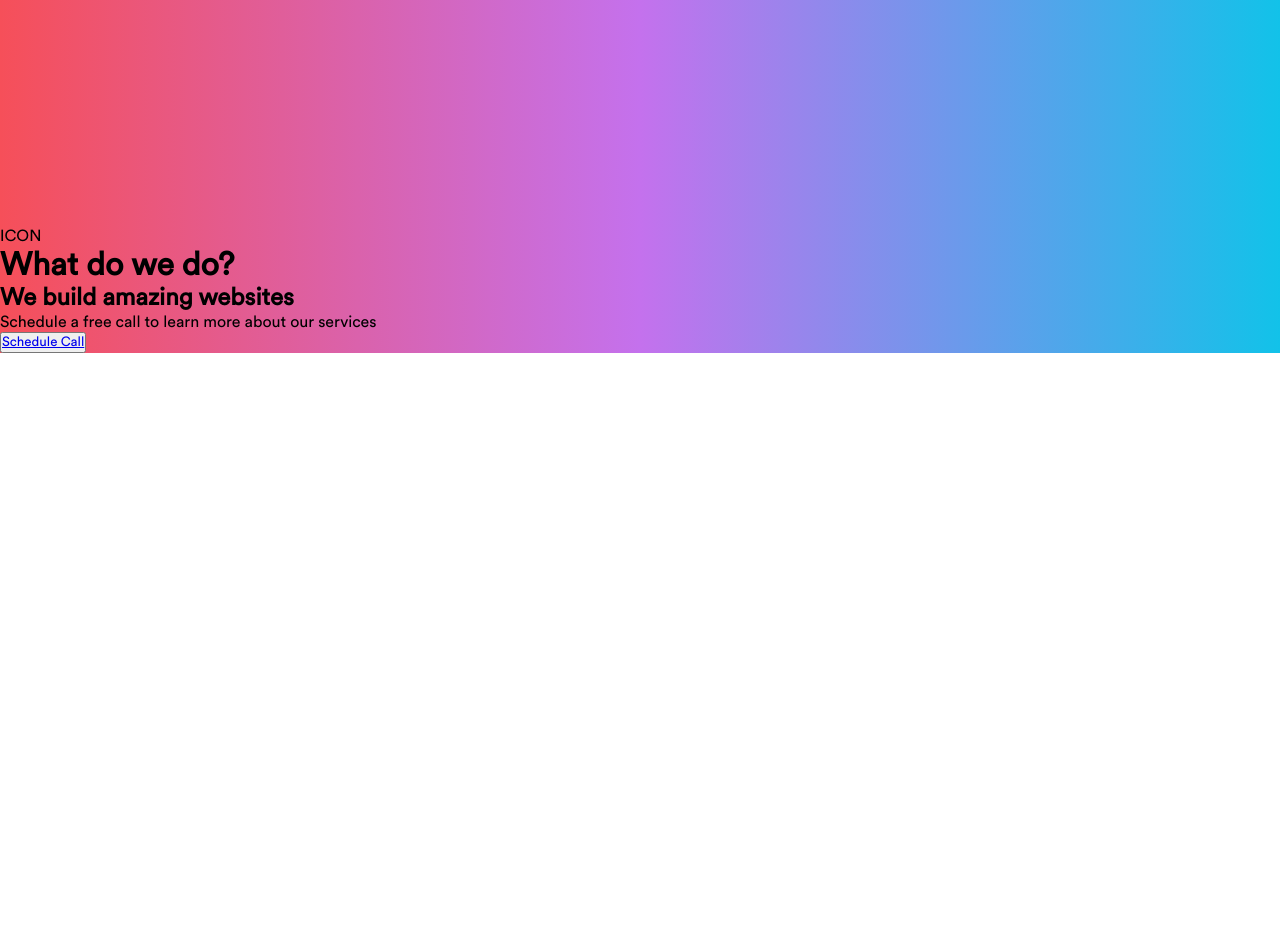
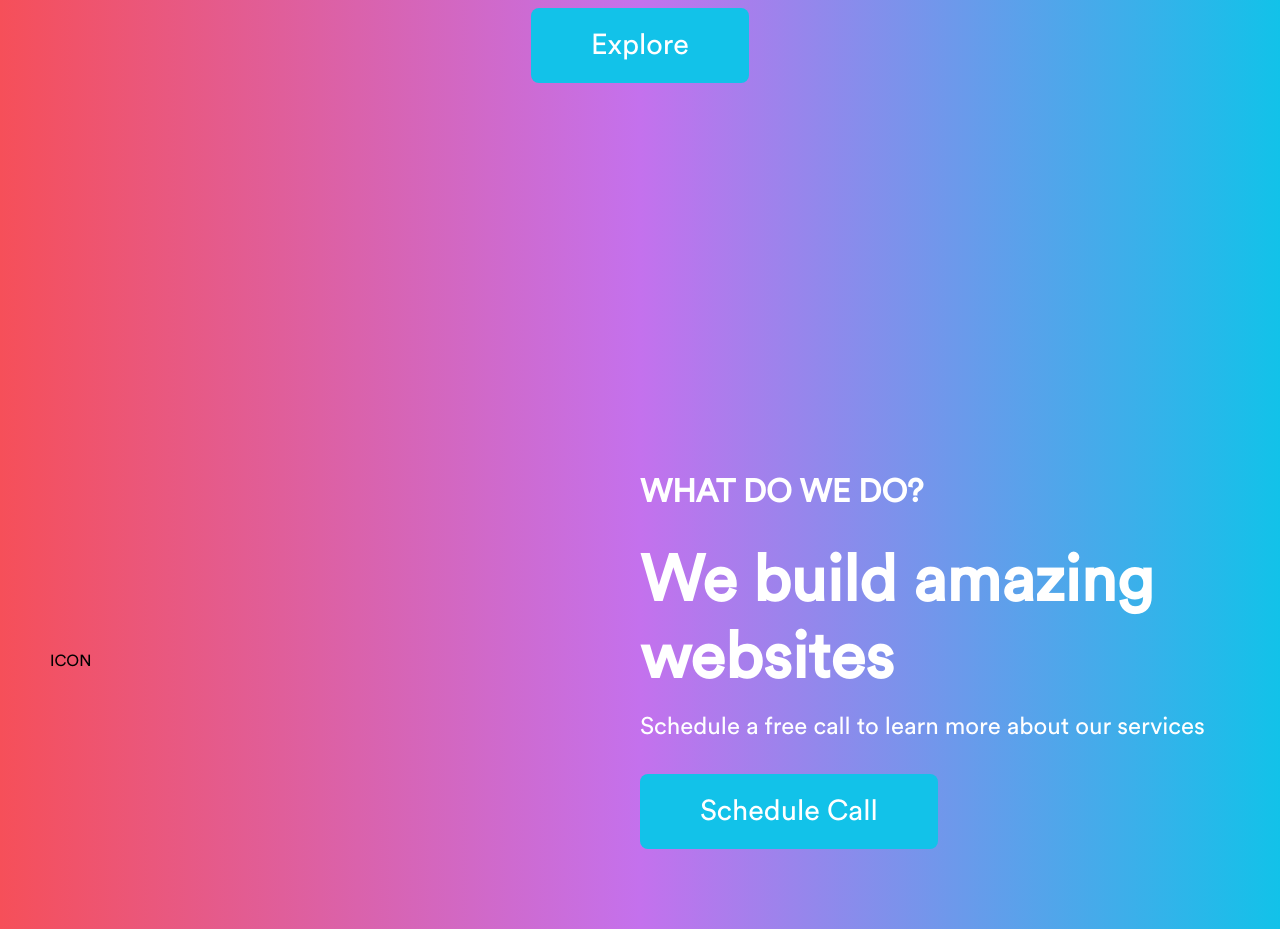
Before and after one commit to JosephCurtis1999/webvisualsrefactor1, a plain HTML site: page index.html in a window 1280 px wide. Shown: the part 538-1467 px from the top of the page. Before the commit the page ends 891 px from the top, so only its background shows below. Drawn offline with Linux system fonts and the light colour scheme.

Commit message:
Styling for the about section

```diff
--- a/css/style.css
+++ b/css/style.css
@@ -265,3 +265,83 @@ body {
         font-size: 30px;
     }
 }
+
+.main {
+    padding: 10rem 0;
+}
+
+.main__container {
+    display: grid;
+    grid-template-columns: 1fr 1fr;
+    align-items: center;
+    justify-content: center;
+    margin: 0 auto;
+    height: 90%;
+    z-index: 1;
+    width: 100%;
+    max-width: 1300px;
+    padding: 0 50px;
+}
+
+.main__content {
+    color: white;
+    width: 100%;
+}
+
+.main__content h1 {
+    font-size: 2rem;
+    text-transform: uppercase;
+    margin-bottom: 32px;
+}
+
+.main__content h2 {
+    font-size: 4rem;
+    color: white;
+}
+
+.main__content p {
+    margin-top: 1rem;
+    font-size: 1.5rem;
+    font-weight: 400;
+}
+
+.main__btn {
+    font-size: 1.8rem;
+    background-color: #12c2e9;
+    padding: 20px 60px;
+    border: none;
+    border-radius: 8px;
+    color: white;
+    margin-top: 2rem;
+    cursor: pointer;
+    position: relative;
+    transition: all 0.35s;
+    outline: none;
+}
+
+.main__btn a {
+    position: relative;
+    z-index: 2;
+    color: white;
+    text-decoration: none;
+}
+
+.main__btn:after {
+    position: absolute;
+    content: '';
+    top: 0;
+    left: 0;
+    width: 0;
+    height: 100%;
+    background-color: rgb(32, 82, 190);
+    transition: all 0.35s;
+    border-radius: 8px;
+}
+
+.main__btn:hover {
+    color: white;
+}
+
+.main__btn:hover:after {
+    width: 100%;
+}
```
